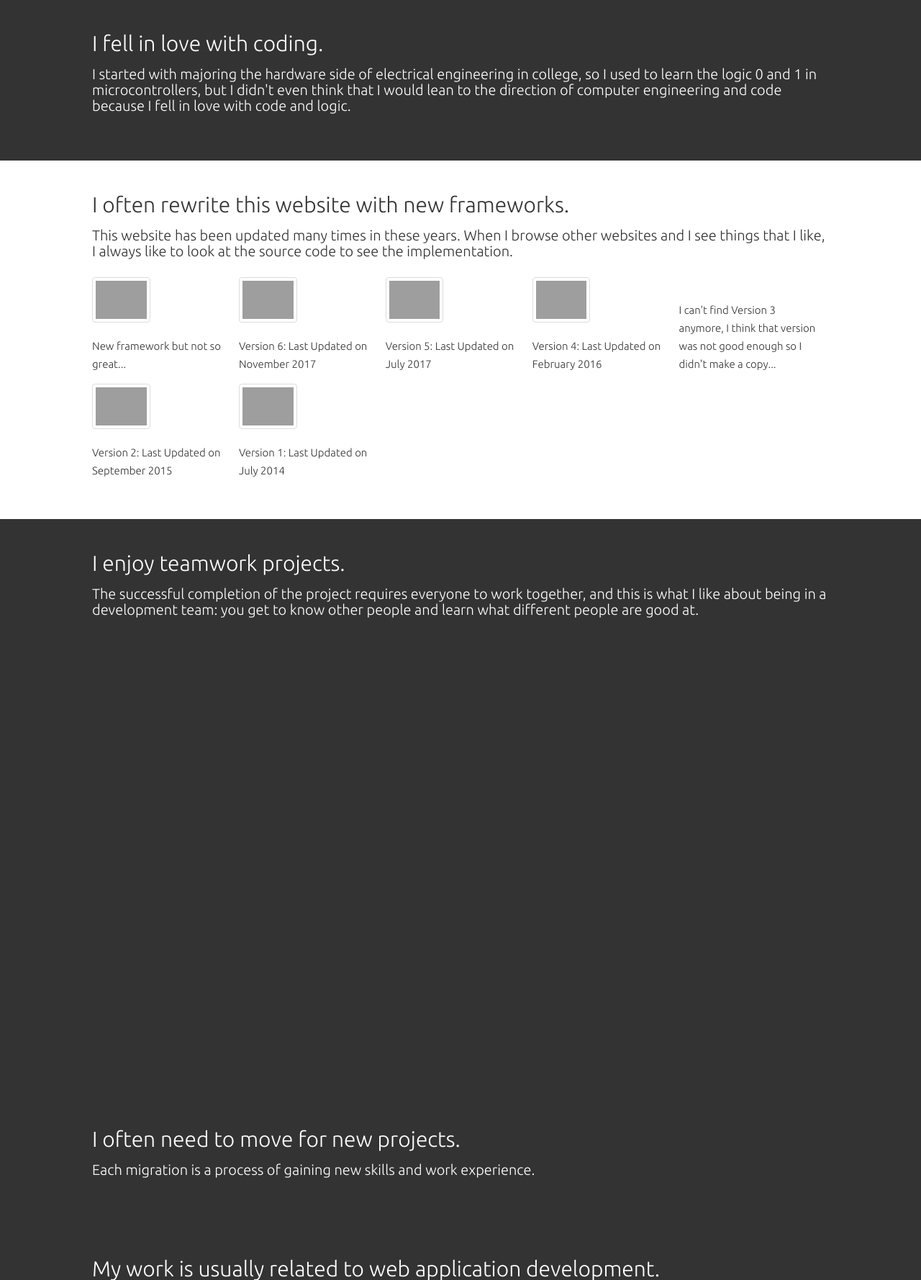
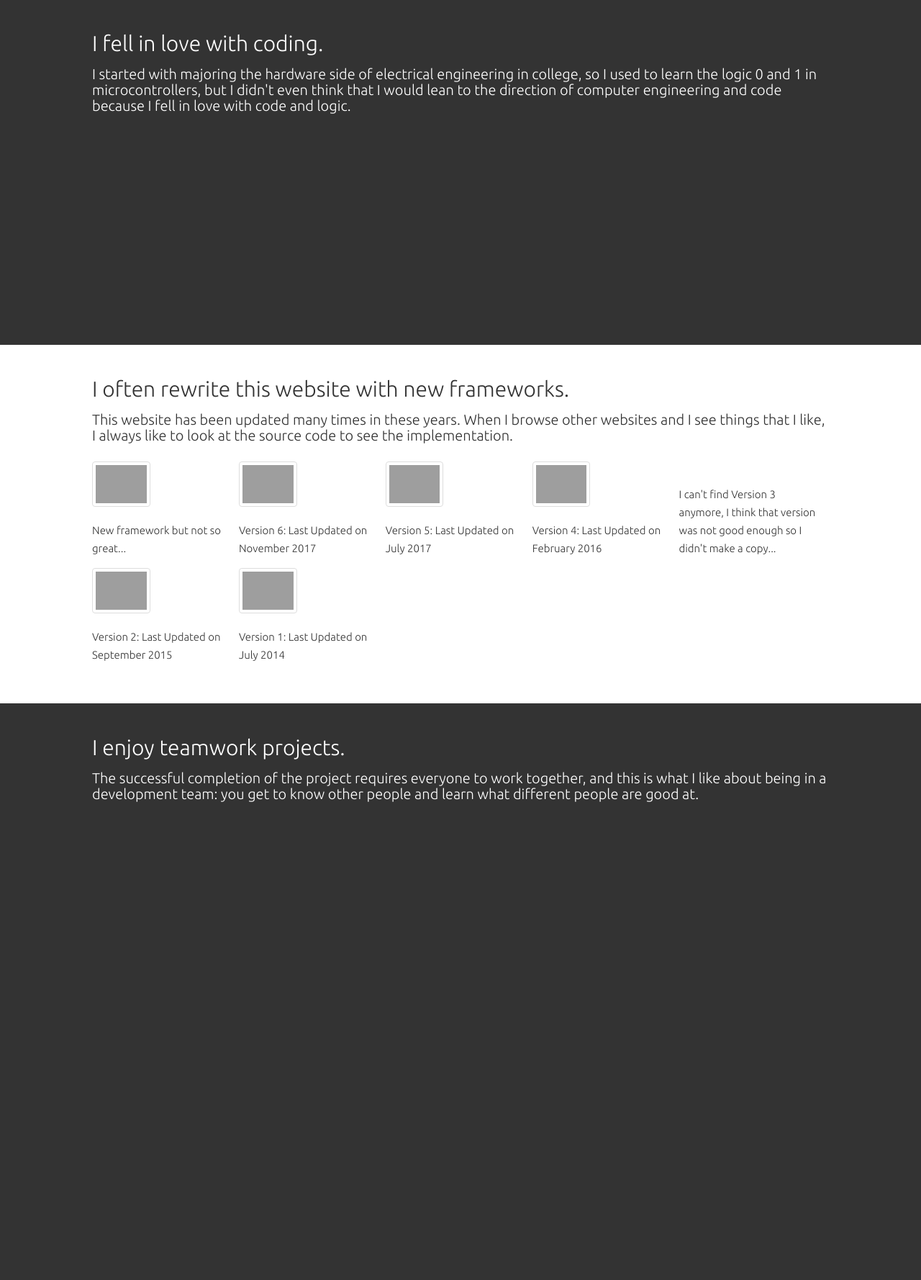
Before and after one commit to garygml/garygml.github.io, a PHP site: page /index.html in a window 1280 px wide. Shown: the part 1524-3302 px from the top of the page at 72% size. Run offline with PHP 8.4, Linux system fonts and the light colour scheme; some libraries are stand-ins or nearby versions; some web fonts are replaced; grey boxes are pictures that could not be loaded.

Commit message:
Set min height for slide template

```diff
--- a/assets/css/style.css
+++ b/assets/css/style.css
@@ -307,8 +307,7 @@ a:visited, a:focus, a:hover, a:active {
     padding: 5vh 10vw;
 	color: #fff;
     overflow: hidden;
-
-
+	min-height: 60vh;
 }
 
 .slide3{
```
